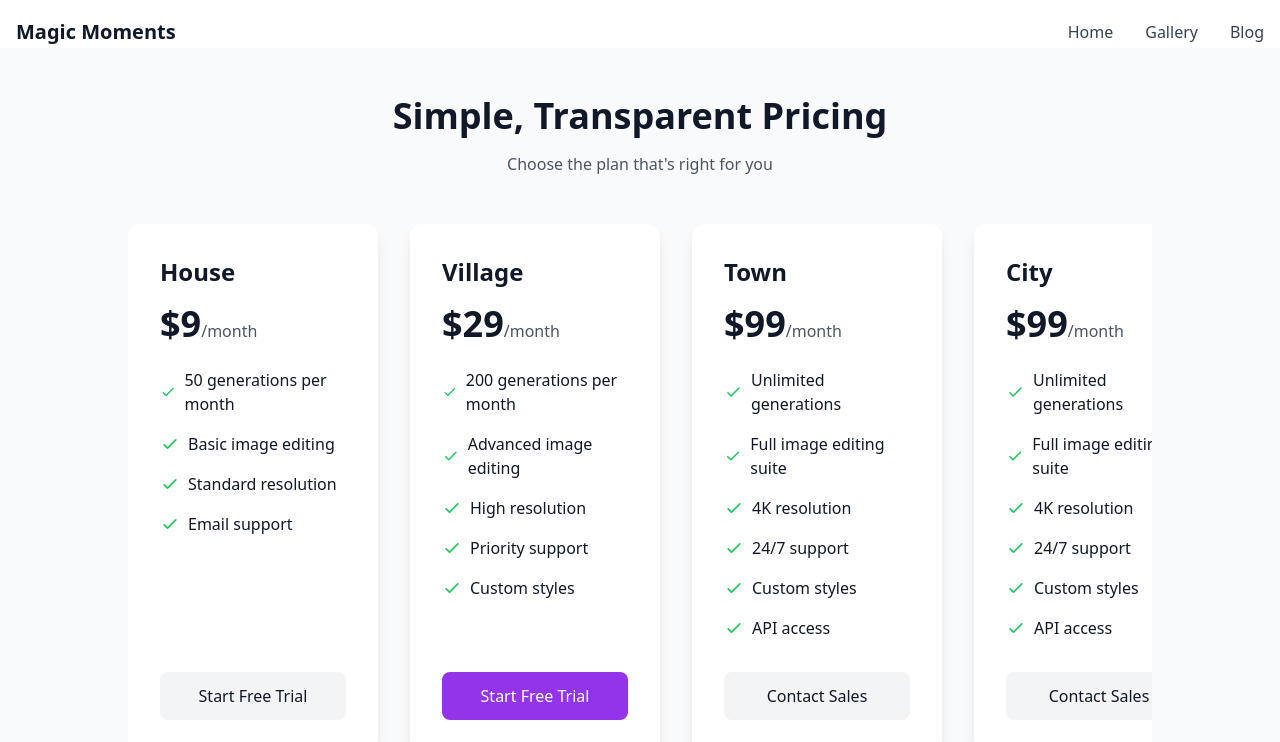
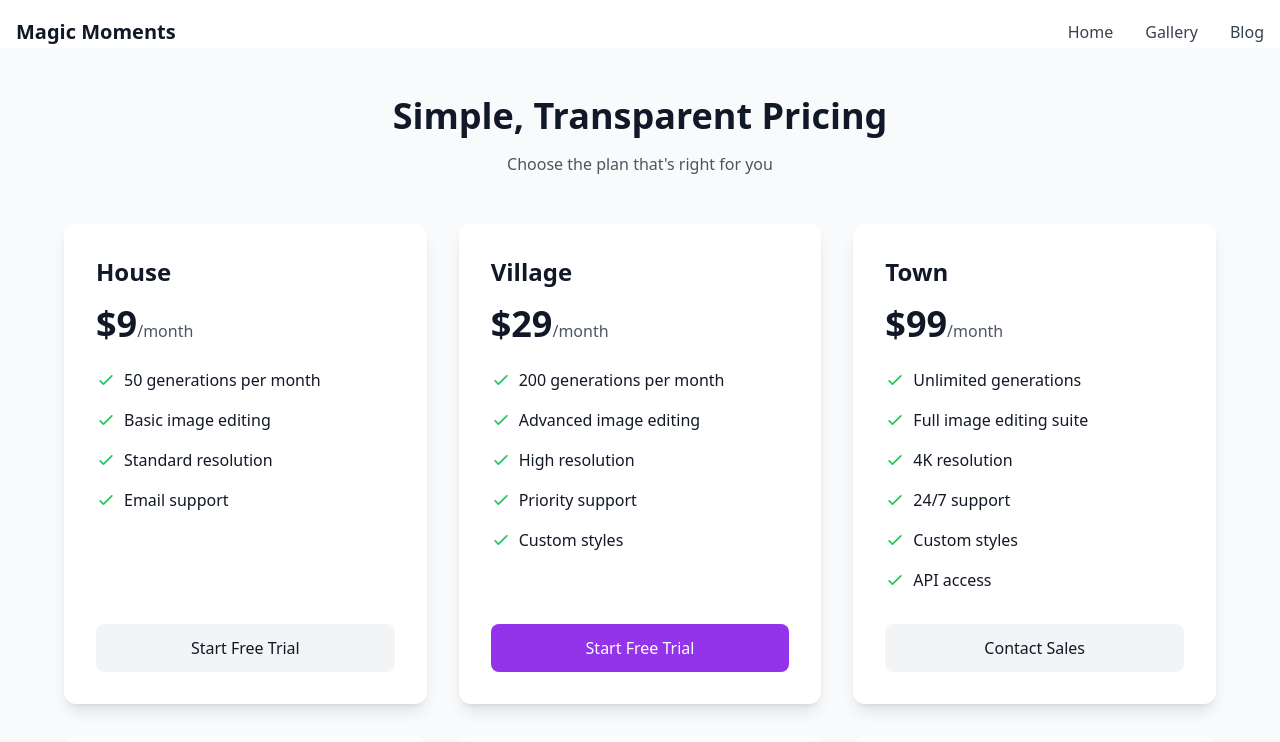
Before and after one commit to Basantrajshakti/next-optimizations, a Next.js app: page /pricing in a window 1280 px wide. Shown: the top 742 px of the page. Built offline with nearby package versions, Linux system fonts and the light colour scheme.

Commit message:
Updated pricing layout and key fixes

```diff
--- /dev/null
+++ b/app/constants/pricings.ts
@@ -0,0 +1,50 @@
+export const plans = [
+  {
+    name: "House",
+    price: 9,
+    features: ["50 generations per month", "Basic image editing", "Standard resolution", "Email support"],
+    ctaText: "Start Free Trial",
+    ctaLink: "/signup?plan=starter",
+    popular: false,
+  },
+  {
+    name: "Village",
+    price: 29,
+    features: ["200 generations per month", "Advanced image editing", "High resolution", "Priority support", "Custom styles"],
+    ctaText: "Start Free Trial",
+    ctaLink: "/signup?plan=pro",
+    popular: true,
+  },
+  {
+    name: "Town",
+    price: 99,
+    features: ["Unlimited generations", "Full image editing suite", "4K resolution", "24/7 support", "Custom styles", "API access"],
+    ctaText: "Contact Sales",
+    ctaLink: "/contact",
+    popular: false,
+  },
+  {
+    name: "City",
+    price: 99,
+    features: ["Unlimited generations", "Full image editing suite", "4K resolution", "24/7 support", "Custom styles", "API access"],
+    ctaText: "Contact Sales",
+    ctaLink: "/contact",
+    popular: false,
+  },
+  {
+    name: "Country",
+    price: 99,
+    features: ["Unlimited generations", "Full image editing suite", "4K resolution", "24/7 support", "Custom styles", "API access"],
+    ctaText: "Contact Sales",
+    ctaLink: "/contact",
+    popular: false,
+  },
+  {
+    name: "Continent",
+    price: 99,
+    features: ["Unlimited generations", "Full image editing suite", "4K resolution", "24/7 support", "Custom styles", "API access"],
+    ctaText: "Contact Sales",
+    ctaLink: "/contact",
+    popular: false,
+  },
+];
--- a/app/demo/page.tsx
+++ b/app/demo/page.tsx
@@ -15,7 +15,7 @@ export default function Demo() {
 
     setIsGenerating(true);
     // Simulate API call
-    await new Promise((resolve) => setTimeout(resolve, 2000));
+    await new Promise((resolve) => setTimeout(resolve, 1000));
     setGeneratedImage("/11.png");
     setIsGenerating(false);
   };
--- a/app/pricing/page.tsx
+++ b/app/pricing/page.tsx
@@ -1,22 +1,17 @@
 import Link from "next/link";
+import { plans } from "../constants/pricings";
 
 export default function Pricing() {
   return (
     <div className="min-h-screen bg-gray-50 dark:bg-gray-900 py-12">
       <div className="container mx-auto px-4">
-        <h1 className="text-4xl font-bold text-center mb-4">
-          Simple, Transparent Pricing
-        </h1>
-        <p className="text-center text-gray-600 dark:text-gray-300 mb-12">
-          Choose the plan that's right for you
-        </p>
+        <h1 className="text-4xl font-bold text-center mb-4">Simple, Transparent Pricing</h1>
+        <p className="text-center text-gray-600 dark:text-gray-300 mb-12">Choose the plan that's right for you</p>
 
-        <div className="flex overflow-hidden gap-8 max-w-5xl mx-auto">
+        {/* Responsive Grid instead of scrollable flex row */}
+        <div className="grid grid-cols-1 sm:grid-cols-2 lg:grid-cols-3 gap-8 max-w-6xl mx-auto">
           {plans.map((plan) => (
-            <div
-              className="min-w-[250px] bg-white dark:bg-gray-800 rounded-xl shadow-lg p-8 flex flex-col"
-              key={"key"}
-            >
+            <div className="bg-white dark:bg-gray-800 rounded-xl shadow-lg p-8 flex flex-col" key={plan.name}>
               <h2 className="text-2xl font-bold mb-4">{plan.name}</h2>
               <div className="mb-6">
                 <span className="text-4xl font-bold">${plan.price}</span>
@@ -25,18 +20,8 @@ export default function Pricing() {
               <ul className="space-y-4 mb-8 flex-grow">
                 {plan.features.map((feature, index) => (
                   <li key={index} className="flex items-center">
-                    <svg
-                      className="w-5 h-5 text-green-500 mr-2"
-                      fill="none"
-                      stroke="currentColor"
-                      viewBox="0 0 24 24"
-                    >
-                      <path
-                        strokeLinecap="round"
-                        strokeLinejoin="round"
-                        strokeWidth="2"
-                        d="M5 13l4 4L19 7"
-                      />
+                    <svg className="w-5 h-5 text-green-500 mr-2" fill="none" stroke="currentColor" viewBox="0 0 24 24">
+                      <path strokeLinecap="round" strokeLinejoin="round" strokeWidth="2" d="M5 13l4 4L19 7" />
                     </svg>
                     {feature}
                   </li>
@@ -44,10 +29,8 @@ export default function Pricing() {
               </ul>
               <Link
                 href={plan.ctaLink}
-                className={`block text-center py-3 px-6 rounded-lg font-medium ${
-                  plan.popular
-                    ? "bg-purple-600 text-white hover:bg-purple-700"
-                    : "bg-gray-100 dark:bg-gray-700 text-gray-900 dark:text-white hover:bg-gray-200 dark:hover:bg-gray-600"
+                className={`block text-center py-3 px-6 rounded-lg font-medium transition-colors ${
+                  plan.popular ? "bg-purple-600 text-white hover:bg-purple-700" : "bg-gray-100 dark:bg-gray-700 text-gray-900 dark:text-white hover:bg-gray-200 dark:hover:bg-gray-600"
                 }`}
               >
                 {plan.ctaText}
@@ -56,105 +39,16 @@ export default function Pricing() {
           ))}
         </div>
 
+        {/* Fixed link */}
         <div className="mt-12 text-center">
           <p className="text-gray-600 dark:text-gray-300">
             Need a custom plan?{" "}
-            <a href="/contact" className="text-purple-600 hover:underline">
+            <Link href="/contact" className="text-purple-600 hover:underline">
               Contact us
-            </a>
+            </Link>
           </p>
         </div>
       </div>
     </div>
   );
 }
-
-const plans = [
-  {
-    name: "House",
-    price: 9,
-    features: [
-      "50 generations per month",
-      "Basic image editing",
-      "Standard resolution",
-      "Email support",
-    ],
-    ctaText: "Start Free Trial",
-    ctaLink: "/signup?plan=starter",
-    popular: false,
-  },
-  {
-    name: "Village",
-    price: 29,
-    features: [
-      "200 generations per month",
-      "Advanced image editing",
-      "High resolution",
-      "Priority support",
-      "Custom styles",
-    ],
-    ctaText: "Start Free Trial",
-    ctaLink: "/signup?plan=pro",
-    popular: true,
-  },
-  {
-    name: "Town",
-    price: 99,
-    features: [
-      "Unlimited generations",
-      "Full image editing suite",
-      "4K resolution",
-      "24/7 support",
-      "Custom styles",
-      "API access",
-    ],
-    ctaText: "Contact Sales",
-    ctaLink: "/contact",
-    popular: false,
-  },
-  {
-    name: "City",
-    price: 99,
-    features: [
-      "Unlimited generations",
-      "Full image editing suite",
-      "4K resolution",
-      "24/7 support",
-      "Custom styles",
-      "API access",
-    ],
-    ctaText: "Contact Sales",
-    ctaLink: "/contact",
-    popular: false,
-  },
-  {
-    name: "Country",
-    price: 99,
-    features: [
-      "Unlimited generations",
-      "Full image editing suite",
-      "4K resolution",
-      "24/7 support",
-      "Custom styles",
-      "API access",
-    ],
-    ctaText: "Contact Sales",
-    ctaLink: "/contact",
-    popular: false,
-  },
-  {
-    name: "Continent",
-    price: 99,
-    features: [
-      "Unlimited generations",
-      "Full image editing suite",
-      "4K resolution",
-      "24/7 support",
-      "Custom styles",
-      "API access",
-    ],
-    ctaText: "Contact Sales",
-    ctaLink: "/contact",
-    popular: false,
-  },
-];
```
Also changed, not shown: 1 other file (tests, documents, lock files or other folders).
